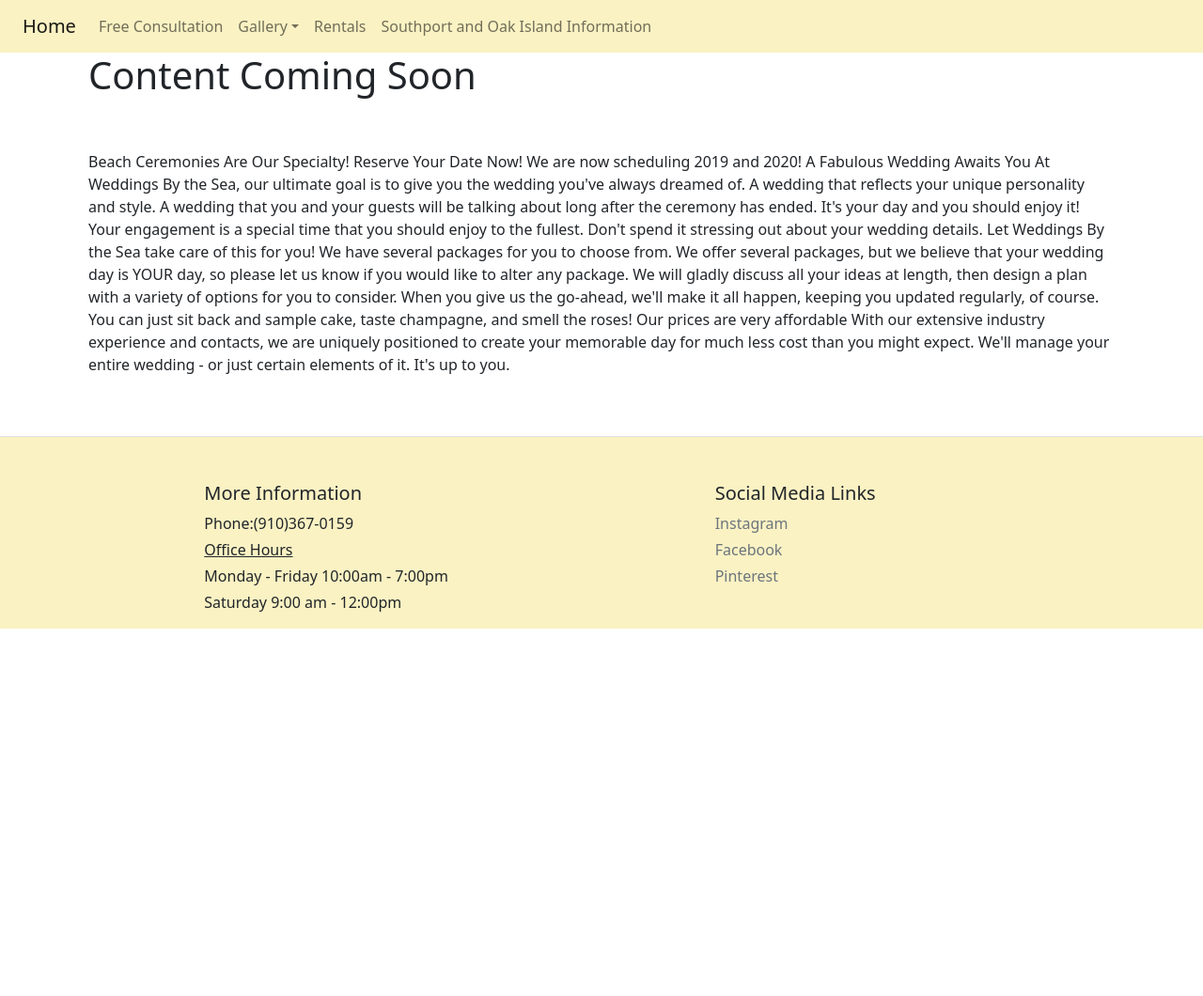
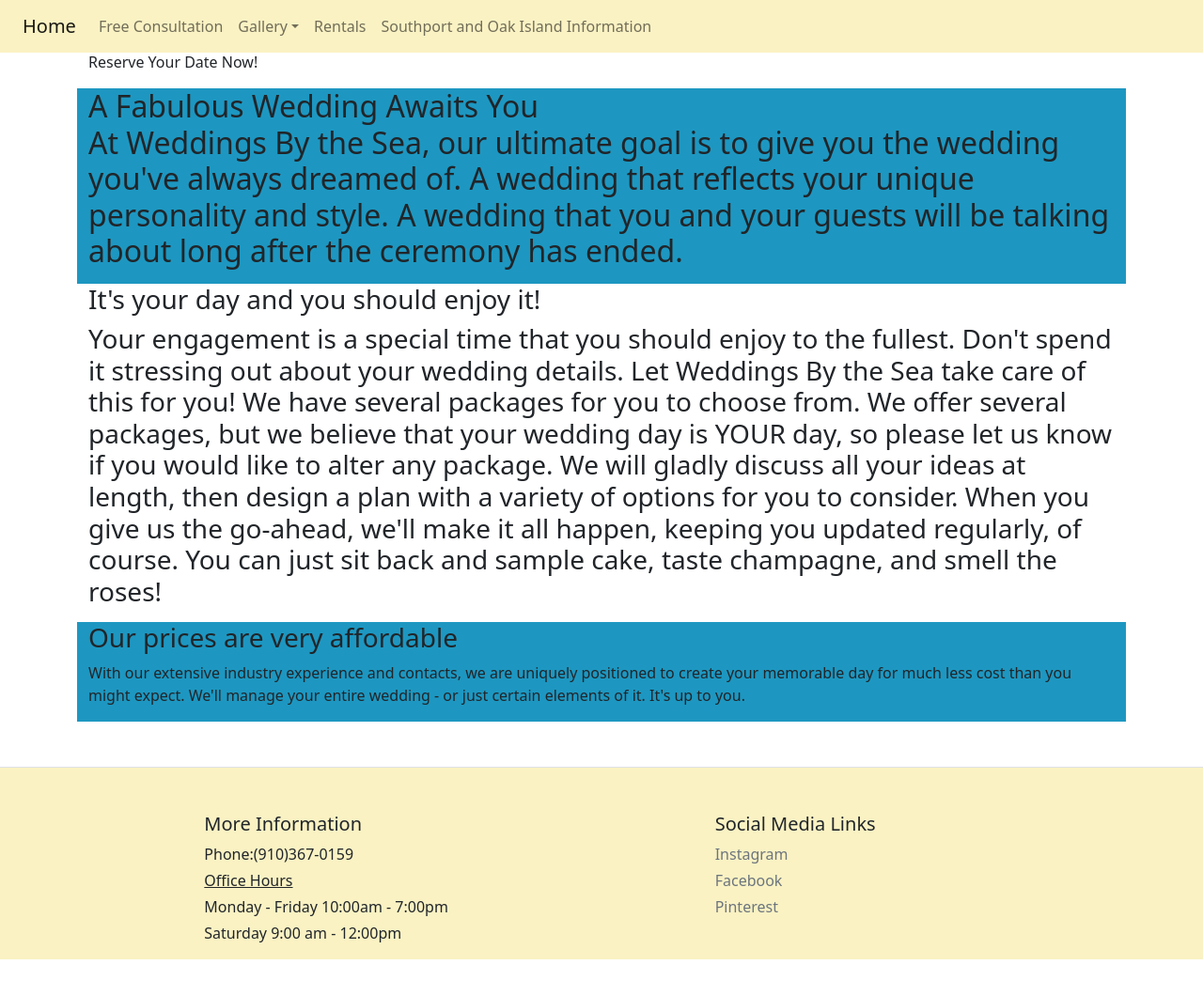
Before and after one commit to weddingsbytheseanc/weddingsbytheseanc.github.io, a Jekyll site: the page built from index.html, in a window 1280 px wide and 1069 px high. Shown: the top 1060 px of the window at 94% size. Built offline with Jekyll 4.4.1, drawn with Linux system fonts in a browser that asks for light colours; nearby versions of some CDN libraries; library files that are not in the unit come from our copies.

Commit message:
Update index.html

```diff
--- a/index.html
+++ b/index.html
@@ -2,23 +2,19 @@
 layout: default
 title: Weddings By The Sea NC Home Page
 ---
-<h1> Content Coming Soon</h1>
-<p>
-Beach Ceremonies Are Our Specialty!
-Reserve Your Date Now!
-
-We are now scheduling 2019 and 2020!
-
-A Fabulous Wedding Awaits You
-
-At Weddings By the Sea, our ultimate goal is to give you the wedding you've always dreamed of. A wedding that reflects your unique personality and style. A wedding that you and your guests will be talking about long after the ceremony has ended.
-
-It's your day and you should enjoy it!
-
-Your engagement is a special time that you should enjoy to the fullest. Don't spend it stressing out about your wedding details. Let Weddings By the Sea take care of this for you! We have several packages for you to choose from. We offer several packages, but we believe that your wedding day is YOUR day, so please let us know if you would like to alter any package. We will gladly discuss all your ideas at length, then design a plan with a variety of options for you to consider. When you give us the go-ahead, we'll make it all happen, keeping you updated regularly, of course. You can just sit back and sample cake, taste champagne, and smell the roses!
-
-Our prices are very affordable
-
-With our extensive industry experience and contacts, we are uniquely positioned to create your memorable day for much less cost than you might expect. We'll manage your entire wedding - or just certain elements of it. It's up to you.
-
-</p>
+<div class="container" style="background-color: #FFFFFF;">
+  <h2>Beach Ceremonies Are Our Specialty!</h2>
+  <p>Reserve Your Date Now!</p>
+</div>
+<div class="container" style="background-color: #1D97C1;">
+  <h2>A Fabulous Wedding Awaits You
+  <p>At Weddings By the Sea, our ultimate goal is to give you the wedding you've always dreamed of. A wedding that reflects your unique personality and style. A wedding that you and your guests will be talking about long after the ceremony has ended.</p>
+</div>
+<div class="container" style="background-color: #FFFFFF;">
+  <h3>It's your day and you should enjoy it!<h3>
+  <p>Your engagement is a special time that you should enjoy to the fullest. Don't spend it stressing out about your wedding details. Let Weddings By the Sea take care of this for you! We have several packages for you to choose from. We offer several packages, but we believe that your wedding day is YOUR day, so please let us know if you would like to alter any package. We will gladly discuss all your ideas at length, then design a plan with a variety of options for you to consider. When you give us the go-ahead, we'll make it all happen, keeping you updated regularly, of course. You can just sit back and sample cake, taste champagne, and smell the roses!</p>
+</div>
+<div class="container" style="background-color: #1D97C1;">
+  <h3>Our prices are very affordable</h3>
+  <p>With our extensive industry experience and contacts, we are uniquely positioned to create your memorable day for much less cost than you might expect. We'll manage your entire wedding - or just certain elements of it. It's up to you.</p>
+</div>
```
